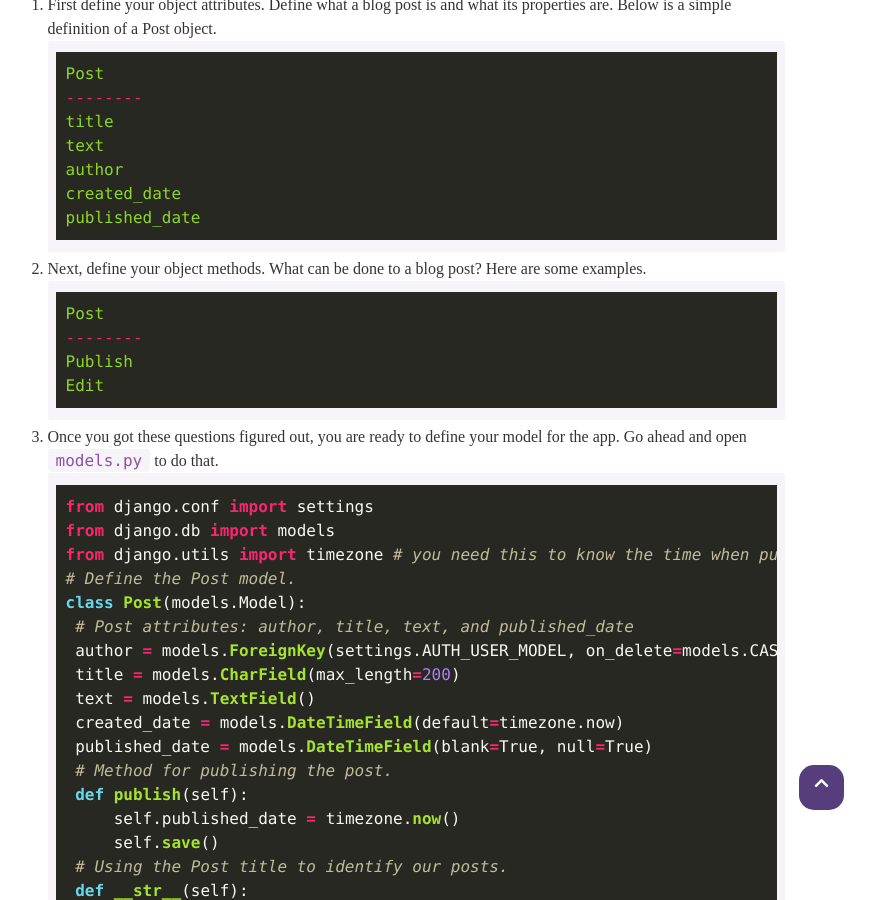
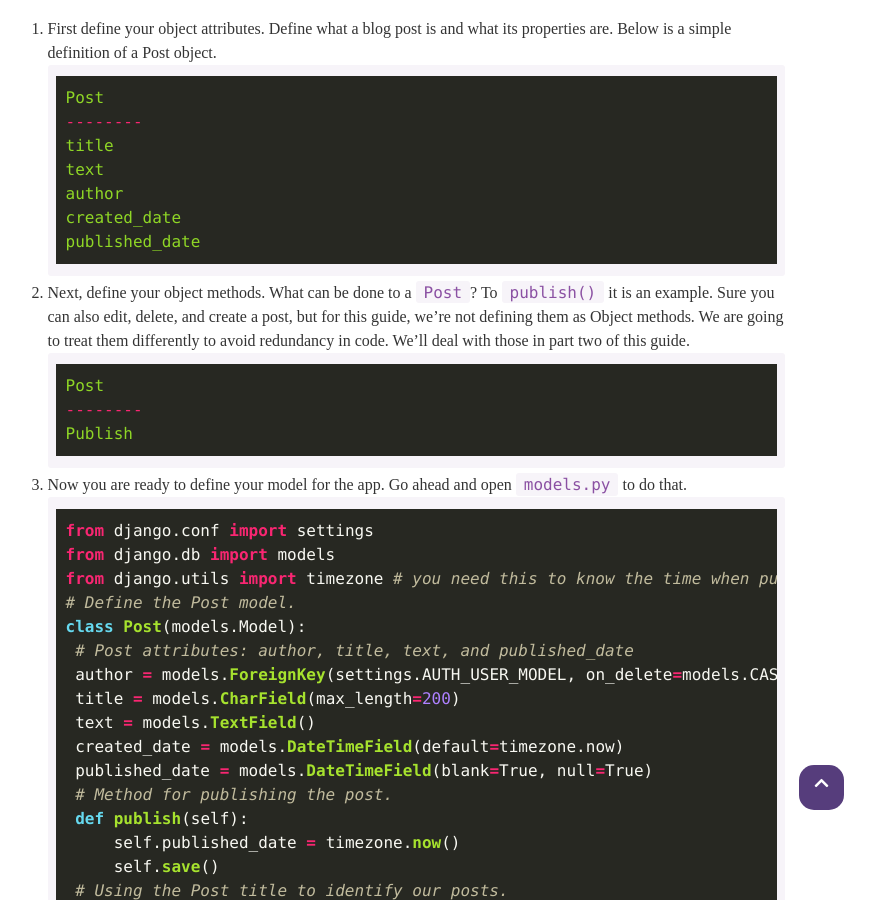
Before and after one commit to jennieablog/jennieablog.github.io, a Jekyll site: the page built from _posts/2020-06-09-django-guide-part-1.md, in a window 1280 px wide and 900 px high, scrolled down 4079 px. Shown: the whole window, without its empty margins (244-1119 px from the left). Built offline with Jekyll 4.4.1, drawn with Linux system fonts in a browser that asks for light colours; nearby versions of some CDN libraries; some web fonts are replaced; comment, search, counter and statistics services are not loaded; some of the changed text lies outside the part shown.

Commit message:
ignored drafts

````diff
--- a/_posts/2020-06-09-django-guide-part-one.md
+++ b/_posts/2020-06-09-django-guide-part-1.md
@@ -1,11 +1,11 @@
 ---
 layout: post
-title: How to Django 1 💃
+title: Part 1️⃣ of how to django 💃
 subtitle : Initializing your django application
 tags: [django, tutorial]
 image: https://images.pexels.com/photos/160107/pexels-photo-160107.jpeg?auto=compress&cs=tinysrgb&dpr=2&h=650&w=940
 displayimage: false
-final: false
+final: true
 author: Jennie Ablog
 comments : True
 ---
@@ -64,7 +64,7 @@ pip3 install -r requirements.txt
 
 ### 2. Create the django project.<a name="step2"></a>
 ***
-Make sure your virtual environment is activated before you proceed. If you already have your development environment set-up,  let's go ahead and start to Django!<br><br>
+Make sure your virtual environment is activated before you proceed. You should be seeing your venv name in parentheses in the command line every time. If you already have your development environment set-up,  let's go ahead and start to Django!<br><br>
 
 1. Start the django project.
 ```bash
@@ -181,15 +181,14 @@ created_date
 published_date
 ```
 
-2. Next, define your object methods. What can be done to a blog post? Here are some examples.
+2. Next, define your object methods. What can be done to a  `Post`? To `publish()` it is an example. Sure you can also edit, delete, and create a post, but for this guide, we're not defining them as Object methods. We are going to treat them differently to avoid redundancy in code. We'll deal with those in part two of this guide.
 ```bash
 Post
 --------
 Publish
-Edit
 ```
 
-3. Once you got these questions figured out, you are ready to define your model for the app. Go ahead and open `models.py` to do that.
+3. Now you are ready to define your model for the app. Go ahead and open `models.py` to do that.
 ```python
 from django.conf import settings
 from django.db import models
@@ -273,4 +272,6 @@ python manage.py shell
 <br><br>
 
 #### Give me a high five! ✋
-Hey, you've reached the end of part one! By now you should be able to run the server as administrator and manage the database through the interface. On the next part, we will start to make the interface of our blog app. Take a small break, or click [here]({{ site.baseurl }}/2020/06/09/django-guide-part-two.html)  to go on ahead.
+Hey, you've reached the end of part one! By now you should be able to run the server as administrator and manage the database through the interface. On the next part, we will start to make the interface of our blog app.
+
+<!-- Take a small break, or click [here]({{ site.baseurl }}/2020/06/09/django-guide-part-2.html)  to go on ahead. -->
````
Also changed, not shown: _posts/2020-06-09-django-guide-part-three.md (deleted, +0 -38 lines), _posts/2020-06-09-django-guide-part-two.md (deleted, +0 -51 lines), 1 other file.
